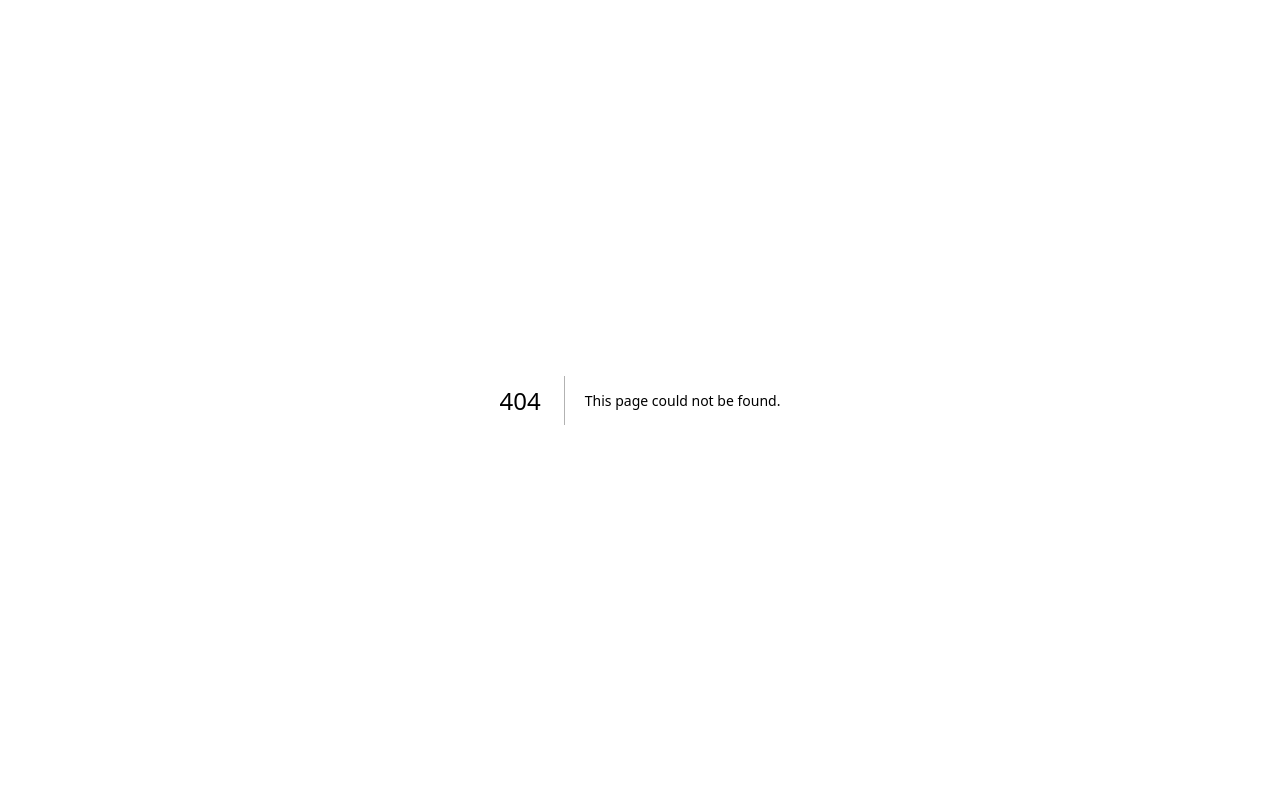
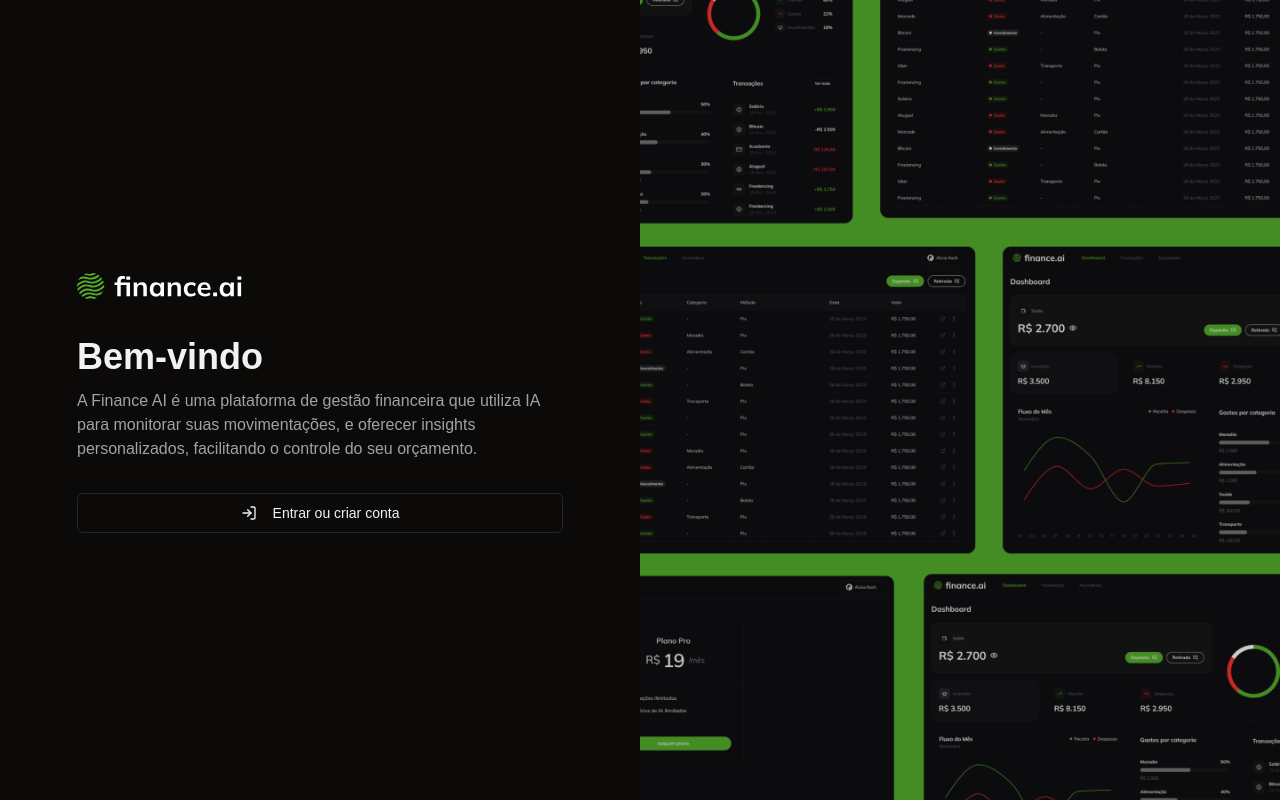
Before and after one commit to stephanybrazeir0/financeai, a Next.js app: page /login in a window 1280 px wide. Before the commit this address had no page. Built offline with nearby package versions, Linux system fonts and the light colour scheme.

Commit message:
feat: add login page

```diff
--- /dev/null
+++ b/app/login/page.tsx
@@ -0,0 +1,40 @@
+import Image from "next/image";
+import { Button } from "../_components/ui/button";
+import { LogInIcon } from "lucide-react";
+
+const LoginPage = () => {
+  return (
+    <div className="grid h-full grid-cols-2">
+      <div className="mx-auto flex h-full max-w-[550px] flex-col justify-center p-8 text-left">
+        <Image
+          src="/logo.svg"
+          alt="Finance AI"
+          width={173}
+          height={39}
+          className="mb-8"
+        />
+        <h1 className="mb-3 text-4xl font-bold">Bem-vindo</h1>
+        <p className="mb-8 text-muted-foreground">
+          A Finance AI é uma plataforma de gestão financeira que utiliza IA para
+          monitorar suas movimentações, e oferecer insights personalizados,
+          facilitando o controle do seu orçamento.
+        </p>
+        <Button variant="outline">
+          <LogInIcon className="mr-2" />
+          Entrar ou criar conta
+        </Button>
+      </div>
+
+      <div className="relative h-full w-full">
+        <Image
+          src="/login.png"
+          alt="Faça Login"
+          fill
+          className="object-cover"
+        />
+      </div>
+    </div>
+  );
+};
+
+export default LoginPage;
--- a/app/subscription/page.tsx
+++ b/app/subscription/page.tsx
@@ -1,5 +1,5 @@
-const Subscription = () => {
+const SubscriptionPage = () => {
   return <h1>Subscription</h1>;
 };
 
-export default Subscription;
+export default SubscriptionPage;
--- a/app/transactions/page.tsx
+++ b/app/transactions/page.tsx
@@ -1,5 +1,5 @@
-const Transactions = () => {
+const TransactionsPage = () => {
   return <h1>Transactions</h1>;
 };
 
-export default Transactions;
+export default TransactionsPage;
```
Also changed, not shown: public/login.png (added), public/logo.svg (added).
